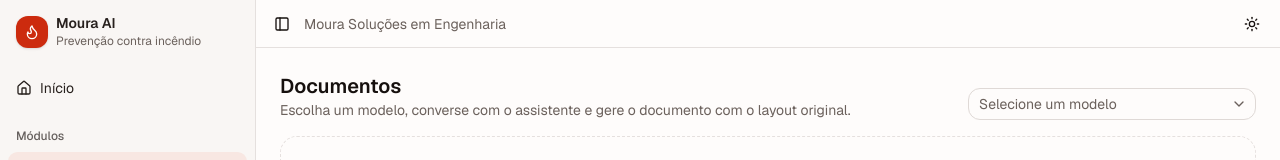
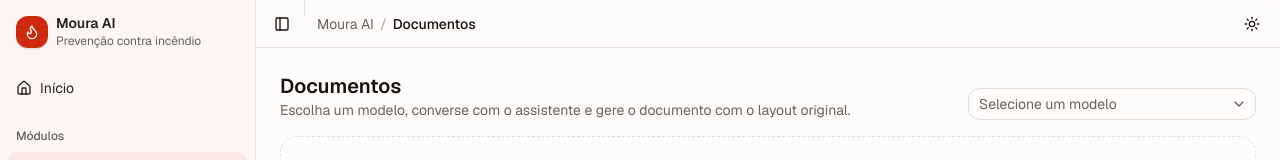
Before and after one commit to tiagoponciano/Moura-AI, a Next.js app in the folder client/: page /documentos in a window 1280 px wide. Shown: the top 160 px of the page. Built offline with nearby package versions, Linux system fonts and the light colour scheme.

Commit message:
feat(layout.tsx): show the current module as a breadcrumb in the header

```diff
--- a/client/app/layout.tsx
+++ b/client/app/layout.tsx
@@ -2,7 +2,9 @@ import type { Metadata } from "next";
 import { Geist, Geist_Mono } from "next/font/google";
 import { ThemeProvider } from "next-themes";
 import { AppSidebar } from "@/components/layout/app-sidebar";
+import { PageTitle } from "@/components/layout/page-title";
 import { ThemeToggle } from "@/components/layout/theme-toggle";
+import { Separator } from "@/components/ui/separator";
 import {
   SidebarInset,
   SidebarProvider,
@@ -44,11 +46,10 @@ export default function RootLayout({ children }: LayoutProps<"/">) {
             <SidebarProvider className="h-svh">
               <AppSidebar />
               <SidebarInset className="min-h-0 overflow-hidden">
-                <header className="flex h-12 shrink-0 items-center gap-2 border-b px-3">
+                <header className="flex h-12 shrink-0 items-center gap-2 border-b bg-background/80 px-3 backdrop-blur">
                   <SidebarTrigger />
-                  <span className="text-sm text-muted-foreground">
-                    Moura Soluções em Engenharia
-                  </span>
+                  <Separator orientation="vertical" className="mr-1 data-[orientation=vertical]:h-4" />
+                  <PageTitle />
                   <div className="ml-auto">
                     <ThemeToggle />
                   </div>
--- /dev/null
+++ b/client/components/layout/page-title.tsx
@@ -0,0 +1,21 @@
+"use client";
+
+import { usePathname } from "next/navigation";
+import { findModule } from "@/lib/modules";
+
+export function PageTitle() {
+  const pathname = usePathname();
+  const current = findModule(pathname);
+
+  return (
+    <nav aria-label="Localização" className="flex min-w-0 items-center gap-1.5 text-sm">
+      <span className="text-muted-foreground">Moura AI</span>
+      {current && (
+        <>
+          <span className="text-muted-foreground/60">/</span>
+          <span className="truncate font-medium">{current.label}</span>
+        </>
+      )}
+    </nav>
+  );
+}
```
